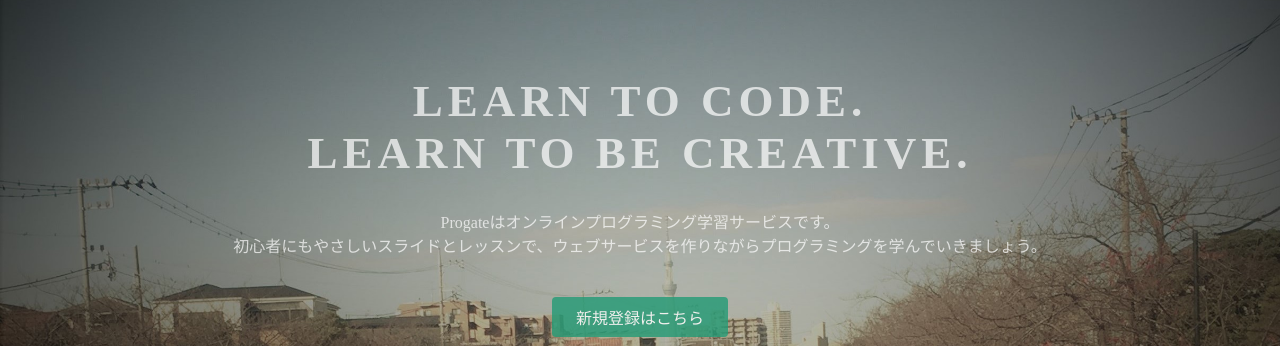
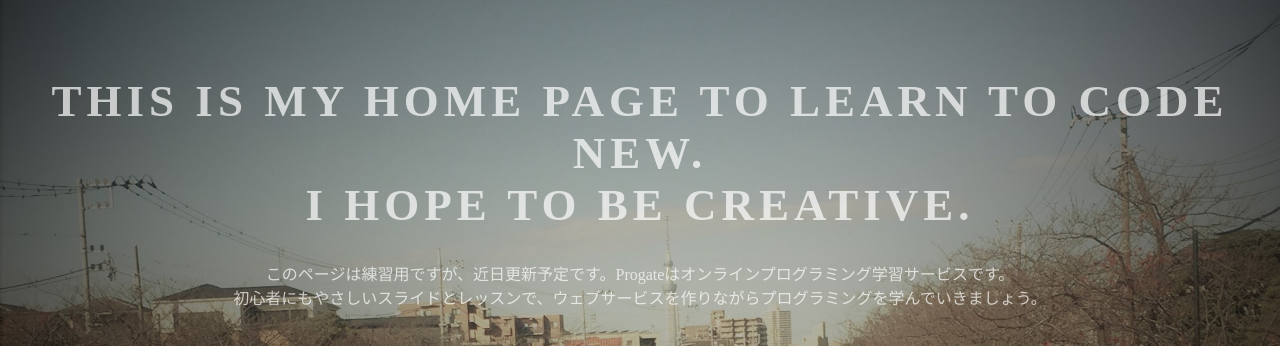
Before and after one commit to NoriJP/NoriJP.github.io, a plain HTML site: page index.html in a window 1280 px wide. Shown: the part 135-481 px from the top of the page. Drawn offline with Linux system fonts and the light colour scheme.

Commit message:
Update index.html

```diff
--- a/index.html
+++ b/index.html
@@ -23,8 +23,8 @@
   </header>
   <div class="top-wrapper">
     <div class="container">
-      <h1>LEARN TO CODE.<br>LEARN TO BE CREATIVE.</h1>
-      <p>Progateはオンラインプログラミング学習サービスです。<br>初心者にもやさしいスライドとレッスンで、ウェブサービスを作りながらプログラミングを学んでいきましょう。</p>
+      <h1>THIS IS MY HOME PAGE TO LEARN TO CODE NEW.<br>I HOPE TO BE CREATIVE.</h1>
+      <p>このページは練習用ですが、近日更新予定です。Progateはオンラインプログラミング学習サービスです。<br>初心者にもやさしいスライドとレッスンで、ウェブサービスを作りながらプログラミングを学んでいきましょう。</p>
       <div class="btn-wrapper">
         <a href="#" class="btn signup">新規登録はこちら</a>
         <p>or</p>
```
